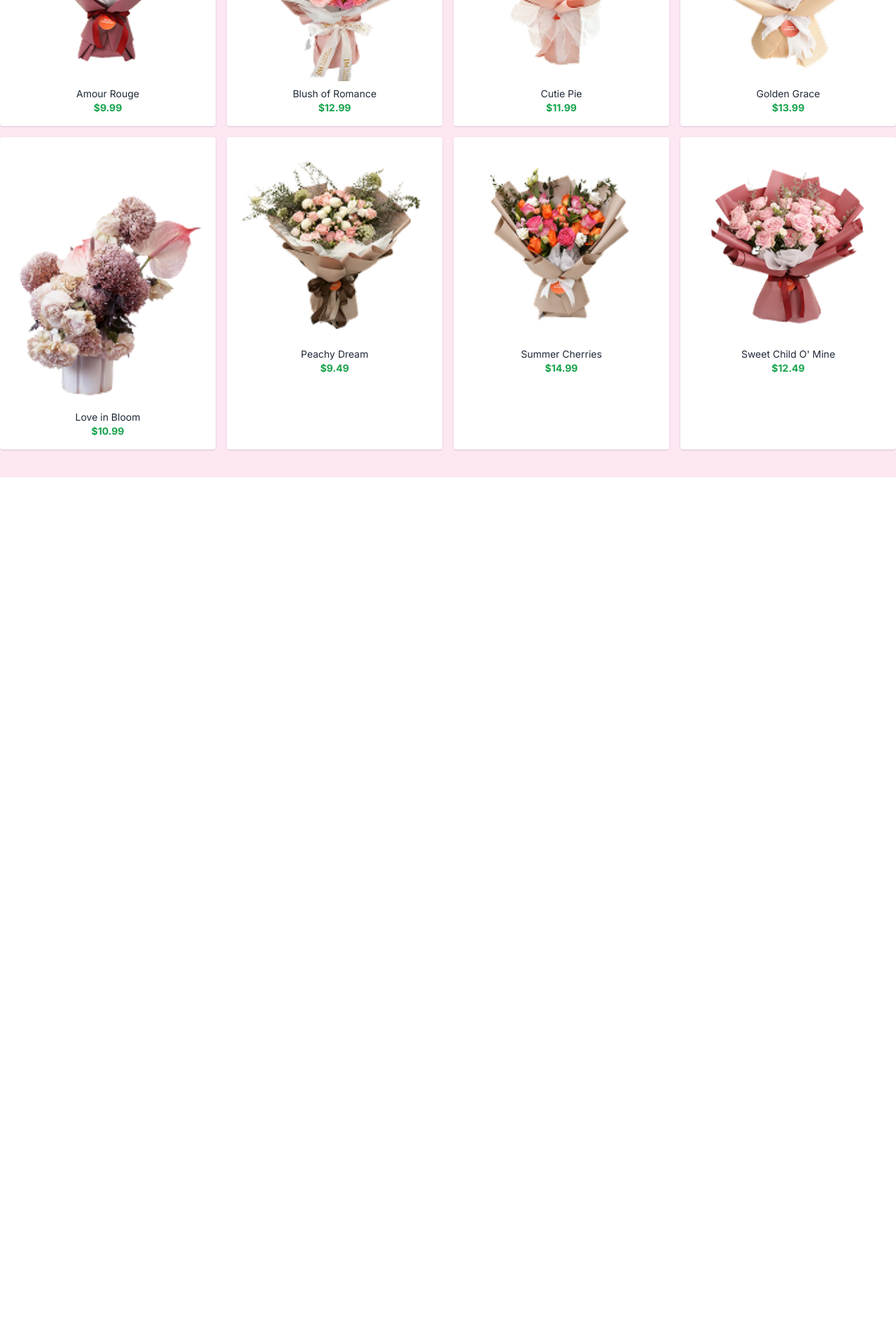
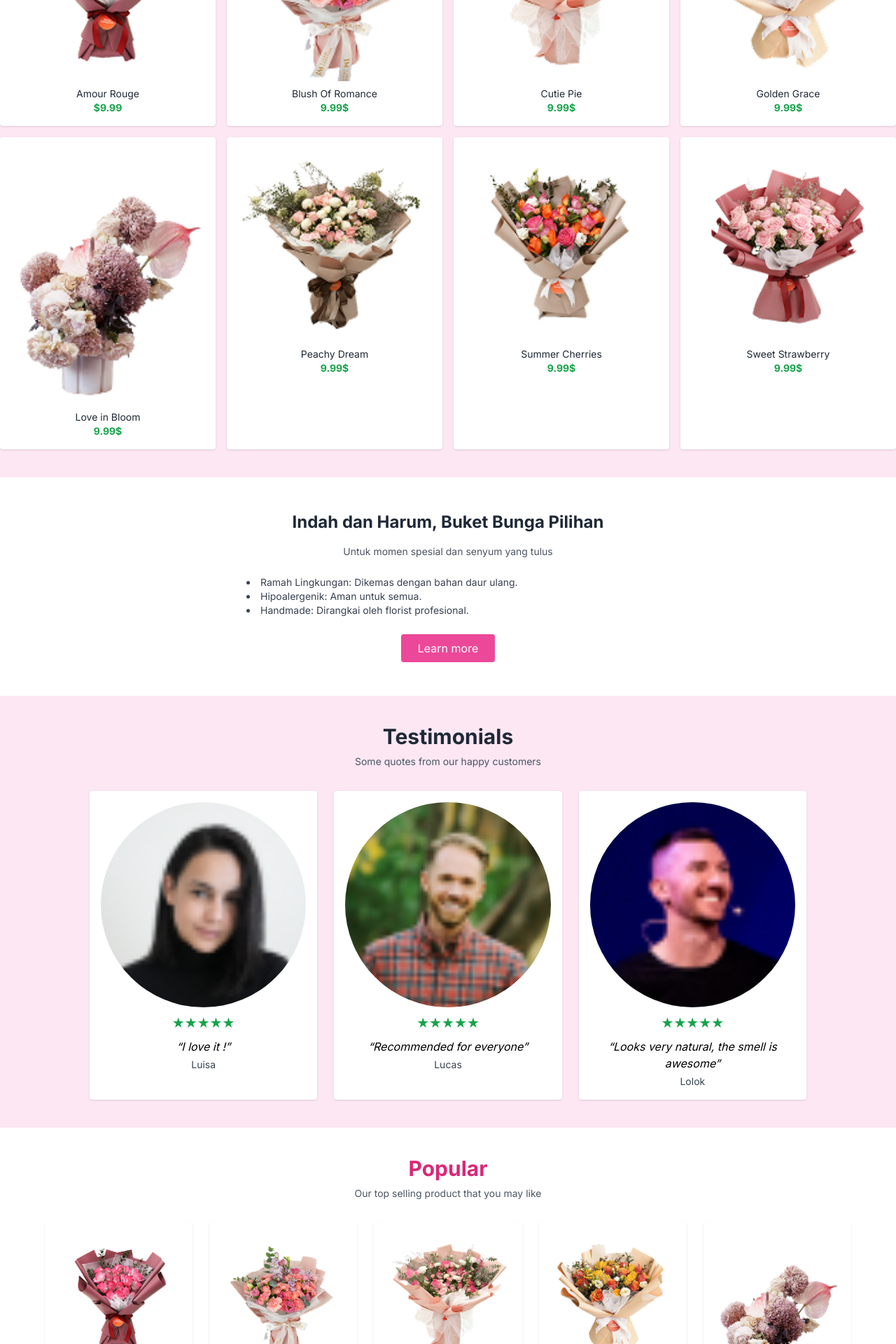
Before and after one commit to gabrielarden/SIWEB-NEXTJS, a Next.js app: page /customer/dashboard in a window 1280 px wide. Shown: the part 880-2800 px from the top of the page at 70% size. Before the commit the page ends 1562 px from the top, so only its background shows below. Built offline with nearby package versions, Linux system fonts and the light colour scheme; a web font is replaced by a local one.

Commit message:
Update page.tsx
last plis jadi

```diff
--- a/app/customer/dashboard/page.tsx
+++ b/app/customer/dashboard/page.tsx
@@ -40,54 +40,105 @@ export default function CustomerHomePage() {
         <h2 className="text-3xl font-bold text-pink-600 mb-2">Products</h2>
         <p className="text-gray-600 mb-8">Order it for you or for your beloved ones</p>
         <div className="grid grid-cols-2 md:grid-cols-4 gap-4 mt-6">
+          {/* Produk 1 - Amour Rouge */}
           <div onClick={openAmourModal} className="cursor-pointer bg-white rounded shadow p-4 hover:shadow-lg transition">
             <Image src="/amour-rouge.png" width={1000} height={760} className="hidden md:block mb-2" alt="Amour Rouge" />
             <p className="text-sm text-gray-800">Amour Rouge</p>
             <p className="text-green-600 font-bold text-sm">$9.99</p>
           </div>
 
-          <div className="bg-white rounded shadow p-4 hover:shadow-lg transition">
-            <Image src="/blush-of-romance.png" width={1000} height={760} className="hidden md:block mb-2" alt="Blooming Bliss" />
-            <p className="text-sm text-gray-800">Blush of Romance</p>
-            <p className="text-green-600 font-bold text-sm">$12.99</p>
+          {/* Produk 2 */}
+          <div className="bg-white rounded shadow p-4">
+            <Image
+              src="/blush-of-romance.png"
+              width={1000}
+              height={760}
+              className="hidden md:block mb-2"
+              alt="Product 2"
+            />
+            <p className="text-sm text-gray-800">Blush Of Romance</p>
+            <p className="text-green-600 font-bold text-sm">9.99$</p>
           </div>
 
-          <div className="bg-white rounded shadow p-4 hover:shadow-lg transition">
-            <Image src="/cutie-pie.png" width={1000} height={760} className="hidden md:block mb-2" alt="Pink Blossom" />
+          {/* Produk 3 */}
+          <div className="bg-white rounded shadow p-4">
+            <Image
+              src="/cutie-pie.png"
+              width={1000}
+              height={760}
+              className="hidden md:block mb-2"
+              alt="Product 3"
+            />
             <p className="text-sm text-gray-800">Cutie Pie</p>
-            <p className="text-green-600 font-bold text-sm">$11.99</p>
+            <p className="text-green-600 font-bold text-sm">9.99$</p>
           </div>
 
-          <div className="bg-white rounded shadow p-4 hover:shadow-lg transition">
-            <Image src="/golden-grace.png" width={1000} height={760} className="hidden md:block mb-2" alt="Purple Hues" />
+          {/* Produk 4 */}
+          <div className="bg-white rounded shadow p-4">
+            <Image
+              src="/golden-grace.png"
+              width={1000}
+              height={760}
+              className="hidden md:block mb-2"
+              alt="Product 4"
+            />
             <p className="text-sm text-gray-800">Golden Grace</p>
-            <p className="text-green-600 font-bold text-sm">$13.99</p>
+            <p className="text-green-600 font-bold text-sm">9.99$</p>
           </div>
 
-          <div className="bg-white rounded shadow p-4 hover:shadow-lg transition">
-            <Image src="/love-in-bloom.png" width={1000} height={760} className="hidden md:block mb-2" alt="Rose Romance" />
+          {/* Produk 5 */}
+          <div className="bg-white rounded shadow p-4">
+            <Image
+              src="/love-in-bloom.png"
+              width={1000}
+              height={760}
+              className="hidden md:block mb-2"
+              alt="Product 5"
+            />
             <p className="text-sm text-gray-800">Love in Bloom</p>
-            <p className="text-green-600 font-bold text-sm">$10.99</p>
+            <p className="text-green-600 font-bold text-sm">9.99$</p>
           </div>
 
-          <div className="bg-white rounded shadow p-4 hover:shadow-lg transition">
-            <Image src="/peachy-dream.png" width={1000} height={760} className="hidden md:block mb-2" alt="Summer Sunflower" />
+          {/* Produk 6 */}
+          <div className="bg-white rounded shadow p-4">
+            <Image
+              src="/peachy-dream.png"
+              width={1000}
+              height={760}
+              className="hidden md:block mb-2"
+              alt="Product 6"
+            />
             <p className="text-sm text-gray-800">Peachy Dream</p>
-            <p className="text-green-600 font-bold text-sm">$9.49</p>
+            <p className="text-green-600 font-bold text-sm">9.99$</p>
           </div>
 
-          <div className="bg-white rounded shadow p-4 hover:shadow-lg transition">
-            <Image src="/summer-cherries.png" width={1000} height={760} className="hidden md:block mb-2" alt="Tulip Elegance" />
+          {/* Produk 7 */}
+          <div className="bg-white rounded shadow p-4">
+            <Image
+              src="/summer-cherries.png"
+              width={1000}
+              height={760}
+              className="hidden md:block mb-2"
+              alt="Product 7"
+            />
             <p className="text-sm text-gray-800">Summer Cherries</p>
-            <p className="text-green-600 font-bold text-sm">$14.99</p>
+            <p className="text-green-600 font-bold text-sm">9.99$</p>
           </div>
 
-          <div className="bg-white rounded shadow p-4 hover:shadow-lg transition">
-            <Image src="/sweet-strawberry.png" width={1000} height={760} className="hidden md:block mb-2" alt="Vintage Lily" />
-            <p className="text-sm text-gray-800">Sweet Child O' Mine</p>
-            <p className="text-green-600 font-bold text-sm">$12.49</p>
+          {/* Produk 8 */}
+          <div className="bg-white rounded shadow p-4">
+            <Image
+              src="/sweet-strawberry.png"
+              width={1000}
+              height={760}
+              className="hidden md:block mb-2"
+              alt="Product 8"
+            />
+            <p className="text-sm text-gray-800">Sweet Strawberry</p>
+            <p className="text-green-600 font-bold text-sm">9.99$</p>
           </div>
         </div>
+
       </section>
 
       {/* Detail Modal Amour Rouge */}
@@ -119,6 +170,146 @@ export default function CustomerHomePage() {
           </div>
         </div>
       )}
+
+
+      {/* Description Section */}
+      <section className="bg-white py-12 px-4 md:px-20 text-center">
+        <h3 className="text-2xl font-bold text-gray-800 mb-4">Indah dan Harum, Buket Bunga Pilihan</h3>
+        <p className="text-sm text-gray-600 max-w-xl mx-auto mb-6">
+          Untuk momen spesial dan senyum yang tulus
+        </p>
+        <ul className="text-left text-sm text-gray-700 list-disc list-inside max-w-xl mx-auto mb-6">
+          <li>Ramah Lingkungan: Dikemas dengan bahan daur ulang.</li>
+          <li>Hipoalergenik: Aman untuk semua.</li>
+          <li>Handmade: Dirangkai oleh florist profesional.</li>
+        </ul>
+        <button className="bg-pink-500 text-white px-6 py-2 rounded hover:bg-pink-600">Learn more</button>
+      </section>
+
+      {/* Testimonial Section */}
+      <section className="bg-pink-100 py-10 text-center">
+        <h2 className="text-3xl font-bold text-gray-800 mb-2">Testimonials</h2>
+        <p className="text-sm text-gray-600 mb-8">Some quotes from our happy customers</p>
+        <div className="grid grid-cols-1 md:grid-cols-3 gap-6 max-w-5xl mx-auto">
+          {[
+            { name: 'Luisa', review: 'I love it !', image: '/customers/delba-de-oliveira.png' },
+            { name: 'Lucas', review: 'Recommended for everyone', image: '/customers/michael-novotny.png' },
+            { name: 'Lolok', review: 'Looks very natural, the smell is awesome', image: '/customers/lee-robinson.png' },
+          ].map((t, i) => (
+            <div key={i} className="bg-white rounded shadow p-4">
+              <Image
+                src={t.image}
+                width={500}
+                height={500}
+                className="hidden md:block rounded-full mx-auto mb-2"
+                alt={t.name}
+              />
+              <p className="text-green-600 text-xl">★★★★★</p>
+              <p className="italic mt-2">“{t.review}”</p>
+              <p className="text-sm mt-1 text-gray-700">{t.name}</p>
+            </div>
+          ))}
+        </div>
+      </section>
+
+      {/* Popular Section */}
+      <section className="bg-white py-10 text-center">
+        <h2 className="text-3xl font-bold text-pink-600 mb-2">Popular</h2>
+        <p className="text-sm text-gray-600 mb-8">Our top selling product that you may like</p>
+        <div className="grid grid-cols-2 md:grid-cols-5 gap-6 max-w-6xl mx-auto">
+          <div className="bg-white rounded shadow p-4">
+            <Image
+              src="/amour-rouge.png"
+              width={500}
+              height={500}
+              className="hidden md:block mb-2"
+              alt="Product 9"
+            />
+            <p className="text-sm text-gray-800">Amour Rouge</p>
+            <p className="text-green-600 font-bold text-sm">9.99$</p>
+          </div>
+
+          <div className="bg-white rounded shadow p-4">
+            <Image
+              src="/blush-of-romance.png"
+              width={500}
+              height={500}
+              className="hidden md:block mb-2"
+              alt="Product 10"
+            />
+            <p className="text-sm text-gray-800">Blush Of Romance</p>
+            <p className="text-green-600 font-bold text-sm">9.99$</p>
+          </div>
+
+          <div className="bg-white rounded shadow p-4">
+            <Image
+              src="/cutie-pie.png"
+              width={500}
+              height={500}
+              className="hidden md:block mb-2"
+              alt="Product 11"
+            />
+            <p className="text-sm text-gray-800">Cutie Pie</p>
+            <p className="text-green-600 font-bold text-sm">9.99$</p>
+          </div>
+
+          <div className="bg-white rounded shadow p-4">
+            <Image
+              src="/golden-grace.png"
+              width={500}
+              height={500}
+              className="hidden md:block mb-2"
+              alt="Product 12"
+            />
+            <p className="text-sm text-gray-800">Golden Grace</p>
+            <p className="text-green-600 font-bold text-sm">9.99$</p>
+          </div>
+
+          <div className="bg-white rounded shadow p-4">
+            <Image
+              src="/love-in-bloom.png"
+              width={500}
+              height={500}
+              className="hidden md:block mb-2"
+              alt="Product 13"
+            />
+            <p className="text-sm text-gray-800">Love In Bloom</p>
+            <p className="text-green-600 font-bold text-sm">9.99$</p>
+          </div>
+        </div>
+      </section>
+
+      {/* Footer */}
+      <footer className="bg-gray-900 text-white py-10 px-8 text-sm">
+        <div className="flex flex-col md:flex-row justify-between max-w-6xl mx-auto">
+          <div>
+            <h3 className="text-pink-500 font-bold text-xl mb-2">BOUQUETS HUB</h3>
+            <p>Blossom Every Moment, Gift with Love.</p>
+            <p className="mt-2">Jalan Rambutan 17, RT 03 RW 06, Sambilegi Kidul, Depok, Sleman, Yogyakarta</p>
+          </div>
+          <div className="grid grid-cols-3 gap-8 mt-6 md:mt-0">
+            <div>
+              <h4 className="font-bold mb-2">Discovery</h4>
+              <p>New season</p>
+              <p>Most searched</p>
+              <p>Most selled</p>
+            </div>
+            <div>
+              <h4 className="font-bold mb-2">About</h4>
+              <p>Help</p>
+              <p>Shipping</p>
+              <p>Affiliate</p>
+            </div>
+            <div>
+              <h4 className="font-bold mb-2">Info</h4>
+              <p>Contact us</p>
+              <p>Privacy Policies</p>
+              <p>Terms & Conditions</p>
+            </div>
+          </div>
+        </div>
+        <p className="text-center text-pink-400 mt-10">©BouquetsHub All Rights Reserved.</p>
+      </footer>
     </div>
   );
 }
```
